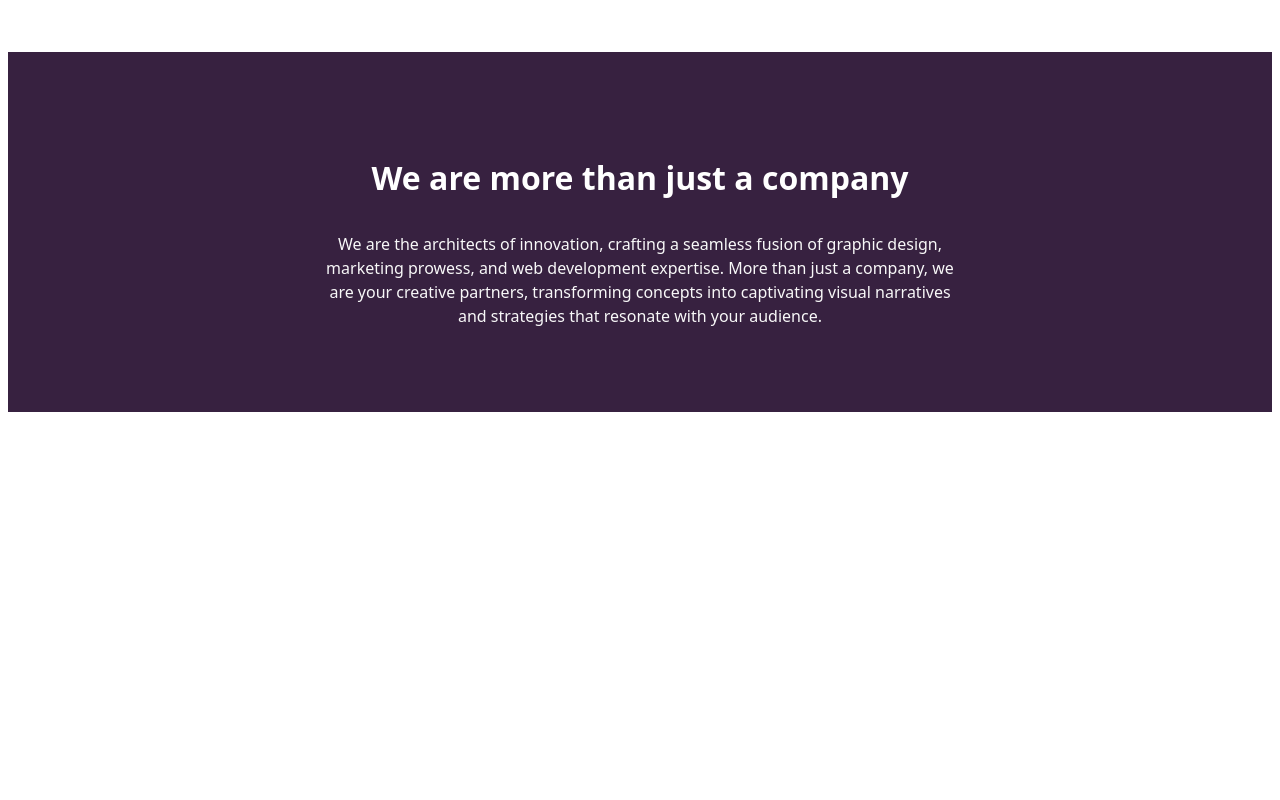
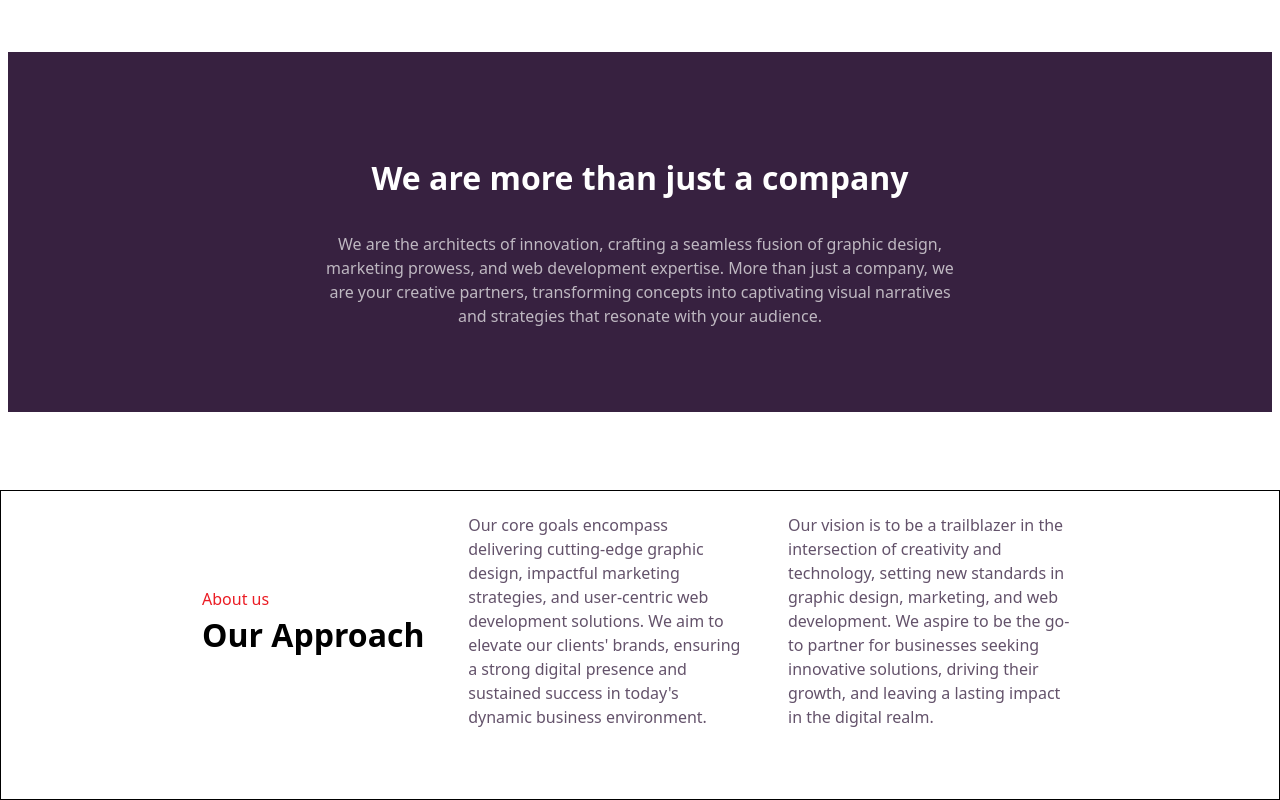
Before and after one commit to SM-Ninjas/TWB-Creatives, a React (Vite) app: page / in a window 1280 px wide. Shown: the part 757-1557 px from the top of the page. Before the commit the page ends 1247 px from the top, so only its background shows below. Built offline with nearby package versions, Linux system fonts and the light colour scheme.

Commit message:
about-us added

```diff
--- /dev/null
+++ b/src/pages/homepage/aboutUs.tsx
@@ -0,0 +1,34 @@
+function AboutUs() {
+  return (
+    <>
+      <div className="w-full h-[310px] flex justify-center border border-black ">
+        <div className="flex justify-between mt-[1.6rem] w-[876px] h-[212px]">
+          <div className="flex flex-col justify-center">
+            <h3 className="text-primary-p10">About us</h3>
+            <h1 className="text-[2rem] font-bold">Our Approach</h1>
+          </div>
+          <div className="flex items-end w-[276px]">
+            <p className="text-utils-u1 opacity-[0.7] text-[1rem] ">
+              Our core goals encompass delivering cutting-edge graphic design,
+              impactful marketing strategies, and user-centric web development
+              solutions. We aim to elevate our clients' brands, ensuring a
+              strong digital presence and sustained success in today's dynamic
+              business environment.
+            </p>
+            </div>
+            <div className="w-[290px] flex items-end">
+            <p className="text-utils-u1 opacity-[0.7] text-[1rem] ">
+              Our vision is to be a trailblazer in the intersection of
+              creativity and technology, setting new standards in graphic
+              design, marketing, and web development. We aspire to be the go-to
+              partner for businesses seeking innovative solutions, driving their
+              growth, and leaving a lasting impact in the digital realm.
+            </p>
+          </div>
+        </div>
+      </div>
+    </>
+  );
+}
+
+export default AboutUs;
--- /dev/null
+++ b/src/pages/homepage/chooseUs.tsx
@@ -0,0 +1,9 @@
+function ChooseUs() {
+  return (
+    <div>
+      <div></div>
+    </div>
+  )
+}
+
+export default ChooseUs
--- a/src/pages/homepage/index.tsx
+++ b/src/pages/homepage/index.tsx
@@ -1,9 +1,11 @@
+import AboutUs from "./aboutUs"
 import ShowCase from "./showcase"
 
 function HomePage() {
   return (
     <div>
         <ShowCase/>
+        <AboutUs/>
     </div>
   )
 }
--- a/src/pages/homepage/showcase.tsx
+++ b/src/pages/homepage/showcase.tsx
@@ -35,7 +35,7 @@ function ShowCase() {
           <div className="h-[360px] w-full flex justify-center items-center bg-utils-u2">
             <div className=" flex flex-col gap-[30px] h-[157px] w-1/2 text-center ">
               <h1 className="font-bold text-white text-[2rem]">We are more than just a company</h1>
-              <p className="text-[16px] text-gray-g2">We are the architects of innovation, crafting a seamless fusion of graphic design, marketing prowess, and web development expertise. More than just a company, we are your creative partners, transforming concepts into captivating visual narratives and strategies that resonate with your audience. </p>
+              <p className="text-[16px] opacity-[0.7] text-gray-g2">We are the architects of innovation, crafting a seamless fusion of graphic design, marketing prowess, and web development expertise. More than just a company, we are your creative partners, transforming concepts into captivating visual narratives and strategies that resonate with your audience. </p>
             </div>
           </div>
         </div>
--- a/tailwind.config.js
+++ b/tailwind.config.js
@@ -34,6 +34,7 @@ export default {
           p7: "#ff0018",
           p8: "#ff000c",
           p9: "#ff0005",
+          p10 : '#EB1C24',
         },
         utils: {
           DEFAULT: "#22092C",
```
